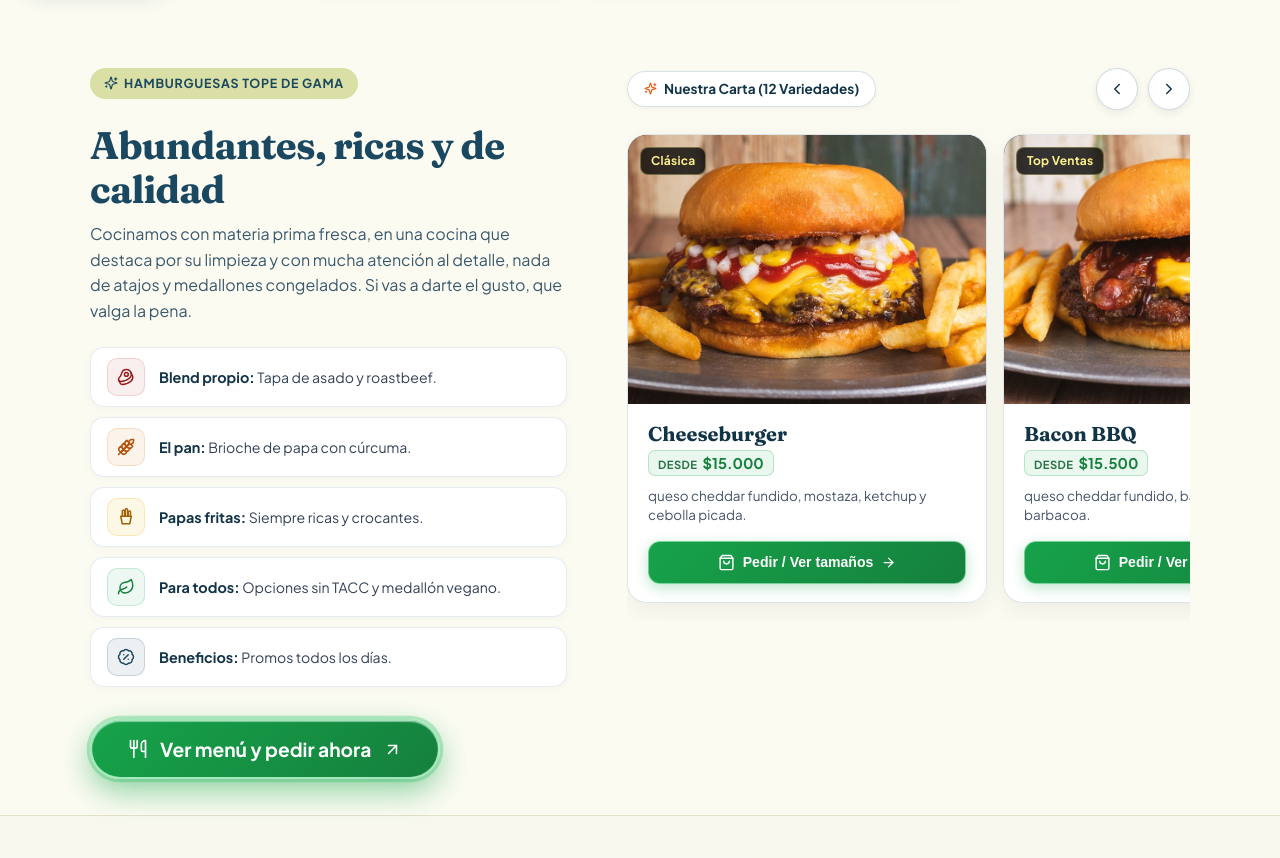
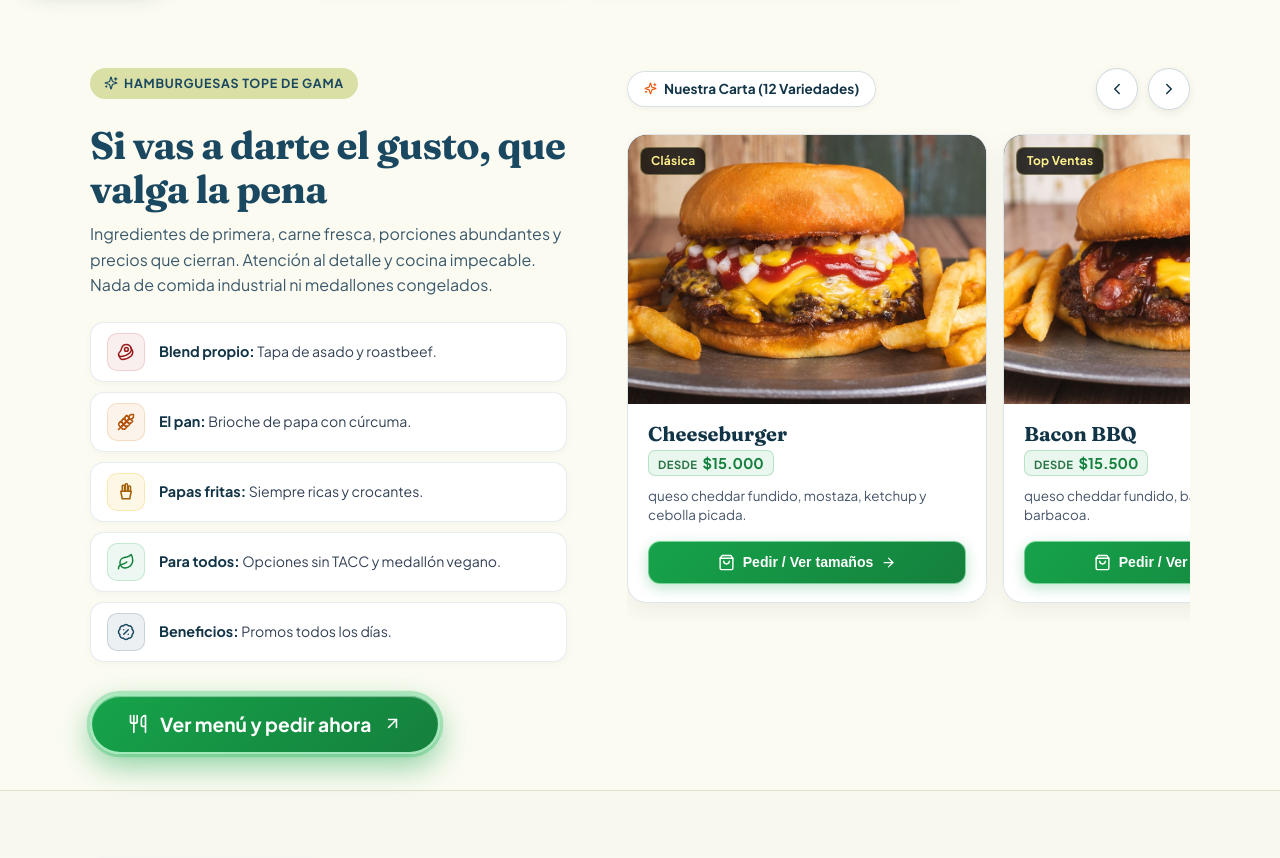
Before and after one commit to boiscantina/bois-cantina, a React (Vite) app: page / in a window 1280 px wide. Shown: the part 800-1658 px from the top of the page. Built offline with nearby package versions, Linux system fonts and the light colour scheme.

Commit message:
copy(burgers): actualizar titulo y descripcion de la segunda seccion

```diff
--- a/src/config.js
+++ b/src/config.js
@@ -138,9 +138,9 @@ export const SITE_CONFIG = {
   // Sección: Hamburguesas Tope de Gama (Foco 100% en técnica, insumos y personalización)
   burgersSection: {
     eyebrow: "HAMBURGUESAS TOPE DE GAMA",
-    title: "Abundantes, ricas y de calidad",
+    title: "Si vas a darte el gusto, que valga la pena",
     description:
-      "Cocinamos con materia prima fresca, en una cocina que destaca por su limpieza y con mucha atención al detalle, nada de atajos y medallones congelados. Si vas a darte el gusto, que valga la pena.",
+      "Ingredientes de primera, carne fresca, porciones abundantes y precios que cierran. Atención al detalle y cocina impecable. Nada de comida industrial ni medallones congelados.",
     specs: [
       { icon: "beef", label: "Blend propio", text: "Tapa de asado y roastbeef." },
       { icon: "wheat", label: "El pan", text: "Brioche de papa con cúrcuma." },
```
